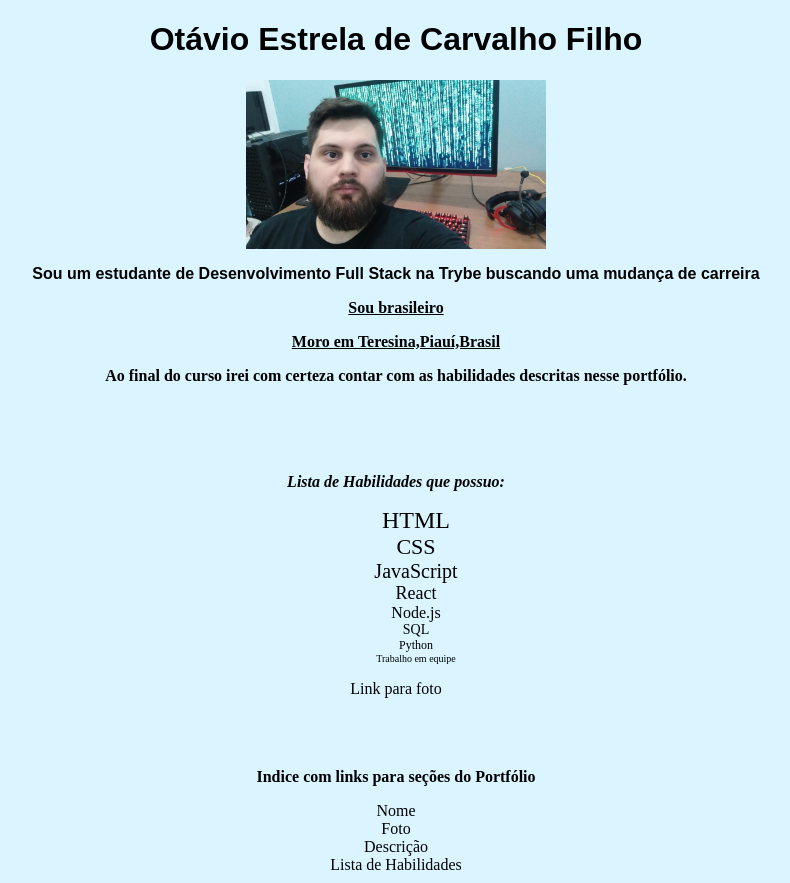
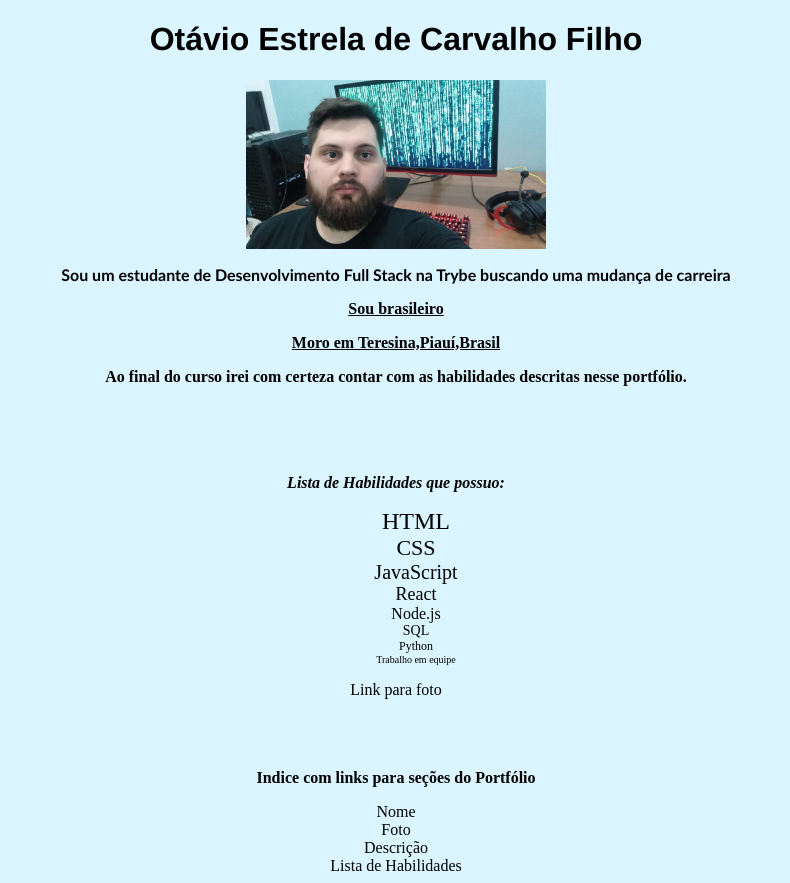
Before and after one commit to otavioecf/otavioecf.github.io, a plain HTML site: page index.html in a window 1280 px wide. Shown: the whole page, without its empty margins (244-1034 px from the left). Drawn offline with Linux system fonts and the light colour scheme.

Commit message:
atualizando2

```diff
--- a/style.css
+++ b/style.css
@@ -21,10 +21,10 @@ a {
     text-decoration: underline;
 }
 .name{
-    font-family: Arial;
+    font-family: 'Franklin Gothic Medium', 'Arial Narrow', Arial, sans-serif;
 }
 .descricao{
-    font-family: fantasy;
+    font-family: 'Trebuchet MS', 'Lucida Sans Unicode', 'Lucida Grande', 'Lucida Sans', Arial, sans-serif;
 }
 .HTML{
     font-size: 24px;
```
